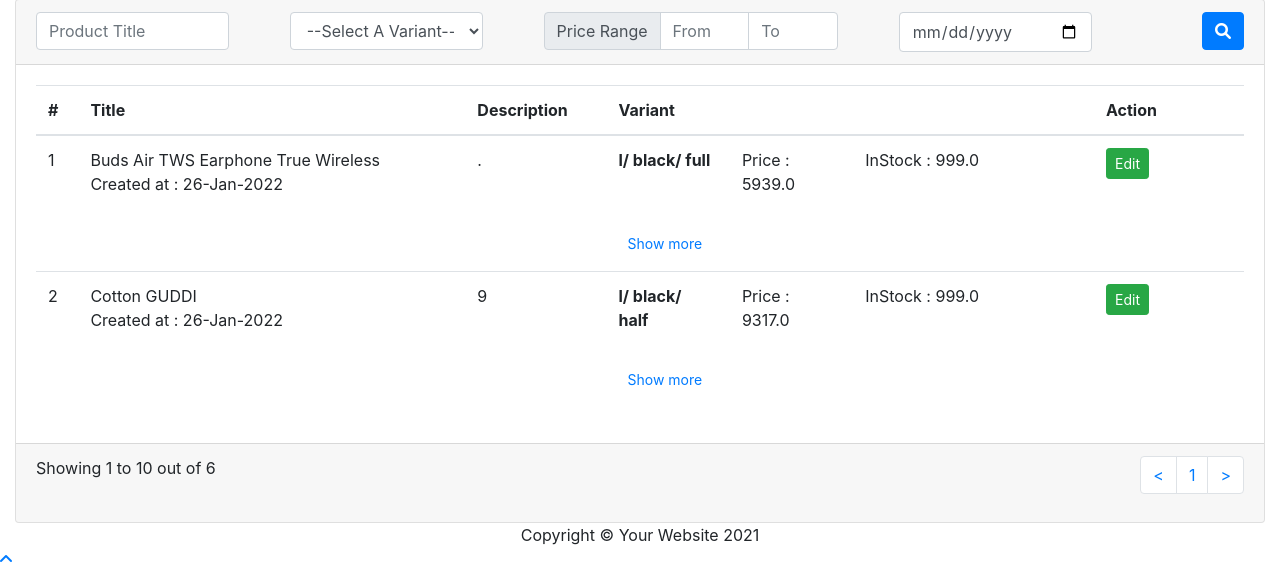
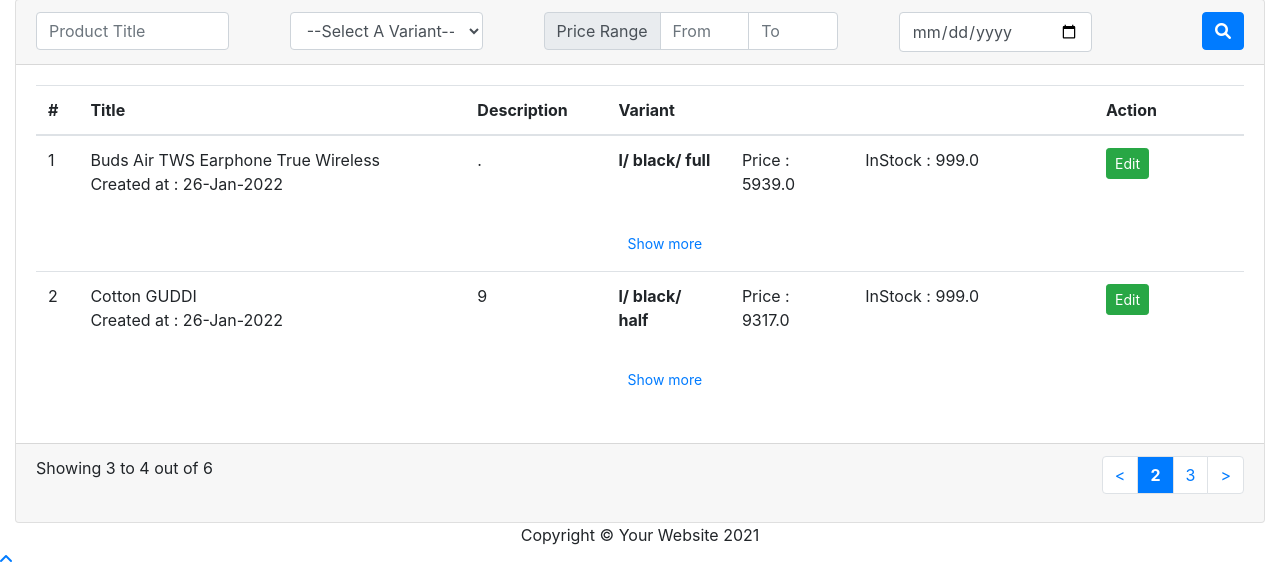
Before and after one commit to Waislam/22Ddjangotest, a Django app: page /product/list/?page=2 in a window 1280 px wide. Shown: the part 714-1285 px from the top of the page. Run offline with Django 3.2, Linux system fonts and the light colour scheme; data comes from the database, SQL or seed files in the repository; style sheets or scripts are compiled from the project's sources; some libraries are stand-ins or nearby versions.

Commit message:
second commit

```diff
--- a/src/product/templates/products/list.html
+++ b/src/product/templates/products/list.html
@@ -102,7 +102,7 @@
         <div class="card-footer">
             <div class="row justify-content-between">
                 <div class="col-md-6">
-                    <p>Showing 1 to 10 out of {{paginator_obj.count}}</p>
+                    <p>Showing {{page_obj.start_index}} to {{page_obj.end_index}} out of {{paginator.count}}</p>
                 </div>
 <!-- ============== footer right pagination ================= -->
                 <div class="col-md-6">
@@ -110,19 +110,46 @@
                     <div class="float-right">
                         <nav aria-label="Page navigation example">
                             <ul class="pagination justify-content-center">
+                                {% if page_obj.has_previous %}
                                 <li class="page-item">
-                                    <a class="page-link" href="#"
+                                    <a class="page-link" href="?page={{page_obj.previous_page_number}}"
                                        tabindex="">&lt;</a>
                                 </li>
+                                {% else %}
+                                <li class="page-item disabled">
+                                    <a class="page-link" href=""
+                                       tabindex="">&lt;</a>
+                                </li>
+                                {% endif %}
+                                {% for page_number in paginator.page_range %}
+                                {% if page_obj.number == page_number %}
                                 <li class="page-item"
                                     aria-current="page">
-                                    <a class="page-link" href="">1</a>
+                                    <a class="page-link active bg-primary" style="color: white" href=""><strong>{{page_number}}</strong></a>
                                 </li>
+                                {% if page_obj.has_next %}
+                                <li class="page-item"
+                                    aria-current="page">
+                                    <a class="page-link" href="?page={{page_obj.next_page_number}}">{{page_obj.next_page_number}}</a>
+                                </li>
+                                {% endif %}
+                                {% endif %}
+                                {% endfor %}
+
+                                {% if page_obj.has_next %}
                                 <li class="page-item">
                                     <a class="page-link"
+                                       href="?page={{page_obj.next_page_number}}">&gt;</a>
+                                </li>
+                                {% else %}
+                                <li class="page-item disabled">
+                                    <a class="page-link "
                                        href="">&gt;</a>
                                 </li>
+                                {% endif %}
                             </ul>
+
+
                         </nav>
                     </div>
                 </div>
--- a/src/product/views/product.py
+++ b/src/product/views/product.py
@@ -30,12 +30,16 @@
         pagination_context["total_products"] = paginator_obj.count
         pagination_context["total_pages"] = paginator_obj.num_pages
         page_number = self.request.GET.get('page')
-        print("paginator_obj.start_index", page_number)
+        print(" pring value ", self.request.GET)
+
 
         # print("total_pages, ", total_pages)
 
     def get_context_data(self, **kwargs):
         context = super().get_context_data()
         context["variant_price"] = ProductVariantPrice.objects.all()
-        context["paginator_obj"] = Paginator(Product.objects.all(), 2)
+        # context["paginator_obj"] = Paginator(Product.objects.all(), 2)
+        # self.handle_pagination()
+
+        print("context", context["page_obj"].number)
         return  context
```
